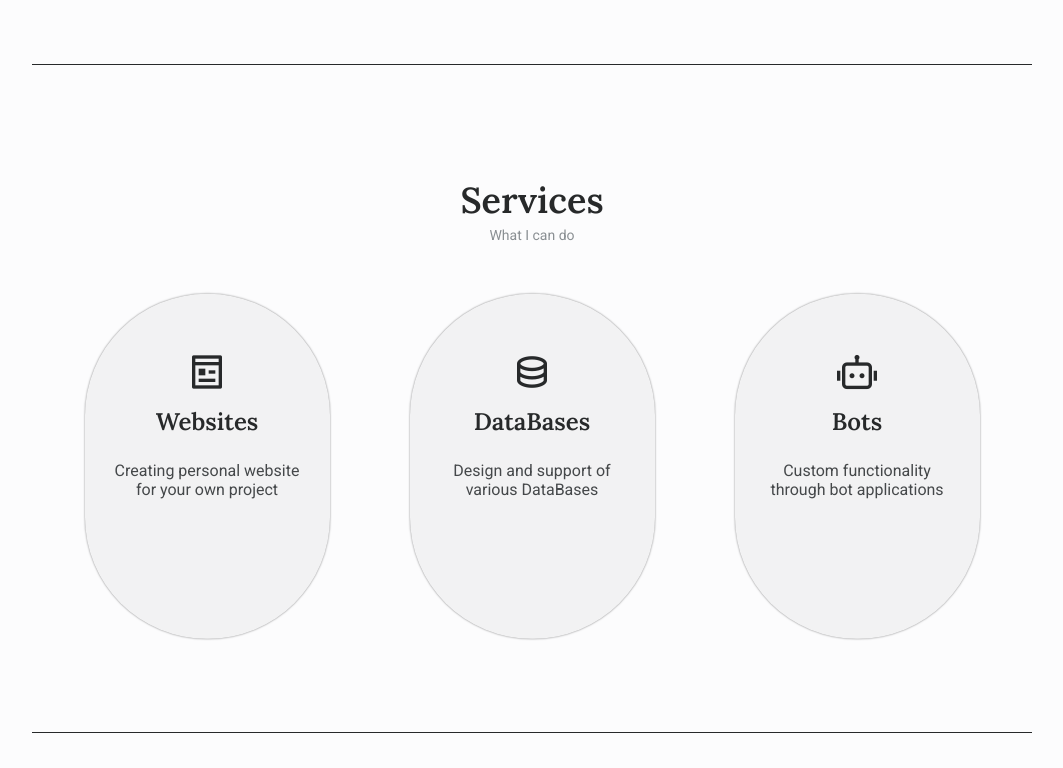
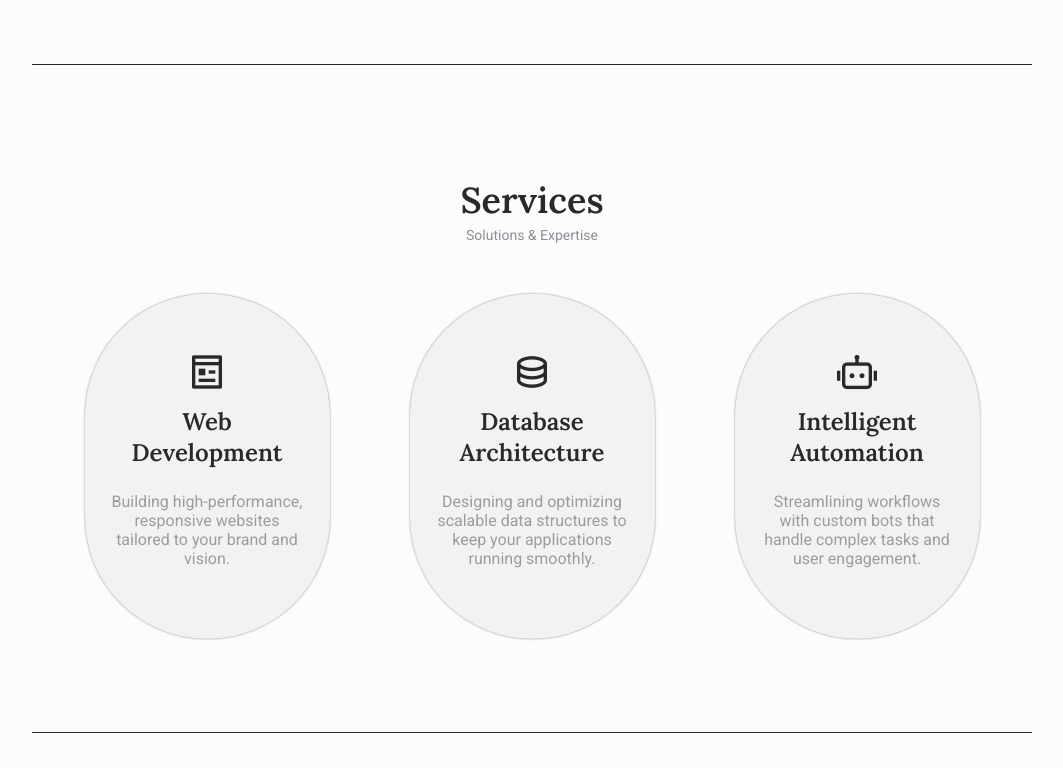
Before and after one commit to freed0m0fspeech/s1te, a Django app: page /portfolio/ in a window 1280 px wide. Shown: the part 2000-2768 px from the top of the page, without its empty margins (108-1171 px from the left). Run offline with Django 4.2, Linux system fonts and the light colour scheme; parts of the project's set-up code (start-up, migrations or seed data) failed here and were passed over; some libraries are stand-ins or nearby versions.

Commit message:
Improvements and text changes in sections

```diff
--- a/portfolio/templates/portfolio/home.html
+++ b/portfolio/templates/portfolio/home.html
@@ -31,7 +31,7 @@
         </h3>
 
         <p class="home__info-description">
-          Hi, my name is Oleh Zaporozhchenko. I'm Python Developer. I'm working on custom projects. I like new stuff
+          "I am a Full-Stack Developer specializing in Python and modern Web Technologies. I thrive on building tailored, scalable solutions for complex problems."
         </p>
       </div>
 
@@ -41,8 +41,8 @@
         </h3>
 
         <p class="home__info-description">
-            Email: prostre1@ukr.net <br>
-            Telegram: @pr0stre1 <br>
+            Email: <a href="mailto:prostre1@ukr.net" target="_blank" referrerpolicy="no-referrer">prostre1@ukr.net</a> <br>
+            Telegram: <a href="https://t.me/pr0stre1" target="_blank" referrerpolicy="no-referrer">@pr0stre1</a> <br>
         </p>
       </div>
 
@@ -53,7 +53,7 @@
 
         <p class="home__info-description">
           {% for skill in skills %}
-            {{skill}}<br>
+              <a href="#{{skill}}" target="_self" referrerpolicy="no-referrer">{{skill}}</a><br>
           {% endfor %}
         </p>
       </div>
--- a/portfolio/templates/portfolio/services.html
+++ b/portfolio/templates/portfolio/services.html
@@ -1,17 +1,17 @@
 <section class="services section" id="services">
     <h2 class="section__title">Services</h2>
-    <span class="section__subtitle">What I can do</span>
+    <span class="section__subtitle">Solutions & Expertise</span>
 
     <div class="services__container container grid section__border">
         <div class="services__card">
             <i class="ri-pages-line"></i>
 
             <h2 class="services__title">
-                Websites
+                Web Development
             </h2>
 
             <p class="services__description">
-                Creating personal website for your own project
+                Building high-performance, responsive websites tailored to your brand and vision.
             </p>
 
             <div class="services__border"></div>
@@ -21,11 +21,11 @@
             <i class="ri-database-2-line"></i>
 
             <h2 class="services__title">
-                DataBases
+                Database Architecture
             </h2>
 
             <p class="services__description">
-                Design and support of various DataBases
+                Designing and optimizing scalable data structures to keep your applications running smoothly.
             </p>
 
             <div class="services__border"></div>
@@ -35,11 +35,11 @@
             <i class="ri-robot-2-line"></i>
 
             <h2 class="services__title">
-                Bots
+                Intelligent Automation
             </h2>
 
             <p class="services__description">
-                Custom functionality through bot applications
+                Streamlining workflows with custom bots that handle complex tasks and user engagement.
             </p>
 
             <div class="services__border"></div>
--- a/portfolio/templates/portfolio/skills.html
+++ b/portfolio/templates/portfolio/skills.html
@@ -6,8 +6,8 @@
     <div class="skills__container container grid section__border">
         {% for skill_name, skills in skills.items %}
             <div class="skills__content">
-                <h3 class="skills__title">
-                        <i class="ri-braces-line"></i> {{skill_name}}
+                <h3 class="skills__title" id="{{ skill_name }}">
+                    <i class="ri-braces-line"></i> {{skill_name}}
                 </h3>
                 <div class="skills__info">
                     {% for skill in skills %}
--- a/static/freedom_of_speech/assets/css/styles.css
+++ b/static/freedom_of_speech/assets/css/styles.css
@@ -1267,6 +1267,7 @@ input:-webkit-autofill:active{
 }
 
 .services__description{
+    opacity: .5;
     /*cursor: auto;*/
 }
 
@@ -2155,6 +2156,7 @@ input:-webkit-autofill:active{
     /*overflow: hidden; !* not show scroll in text area*!*/
     overflow: scroll;
     overflow-x: hidden;
+    scrollbar-width: none;
 }
 
 .contact__form .contact__button{
--- a/static/portfolio/assets/css/styles.css
+++ b/static/portfolio/assets/css/styles.css
@@ -1267,6 +1267,7 @@ input:-webkit-autofill:active{
 }
 
 .services__description{
+    opacity: .5;
     /*cursor: auto;*/
 }
 
@@ -2155,6 +2156,7 @@ input:-webkit-autofill:active{
     /*overflow: hidden; !* not show scroll in text area*!*/
     overflow: scroll;
     overflow-x: hidden;
+    scrollbar-width: none;
 }
 
 .contact__form .contact__button{
```
